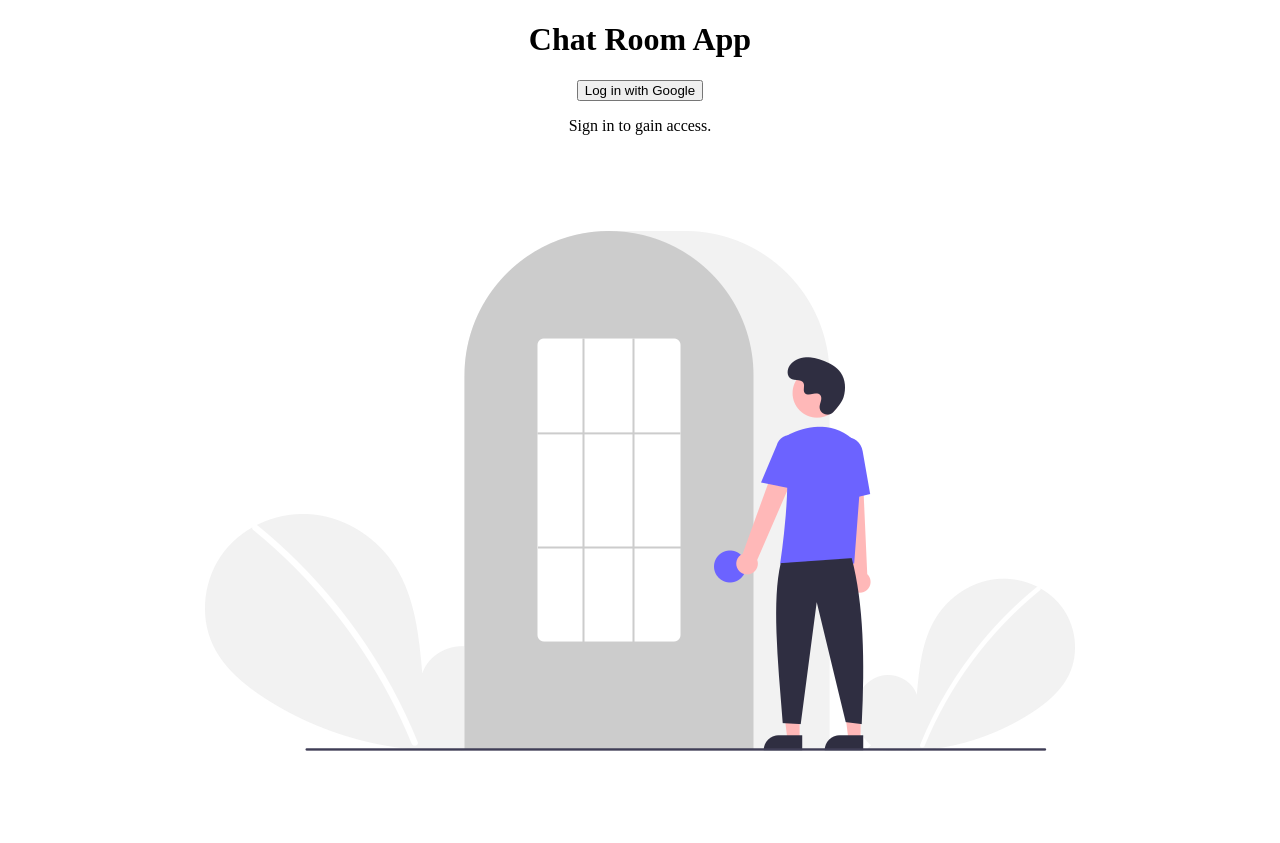
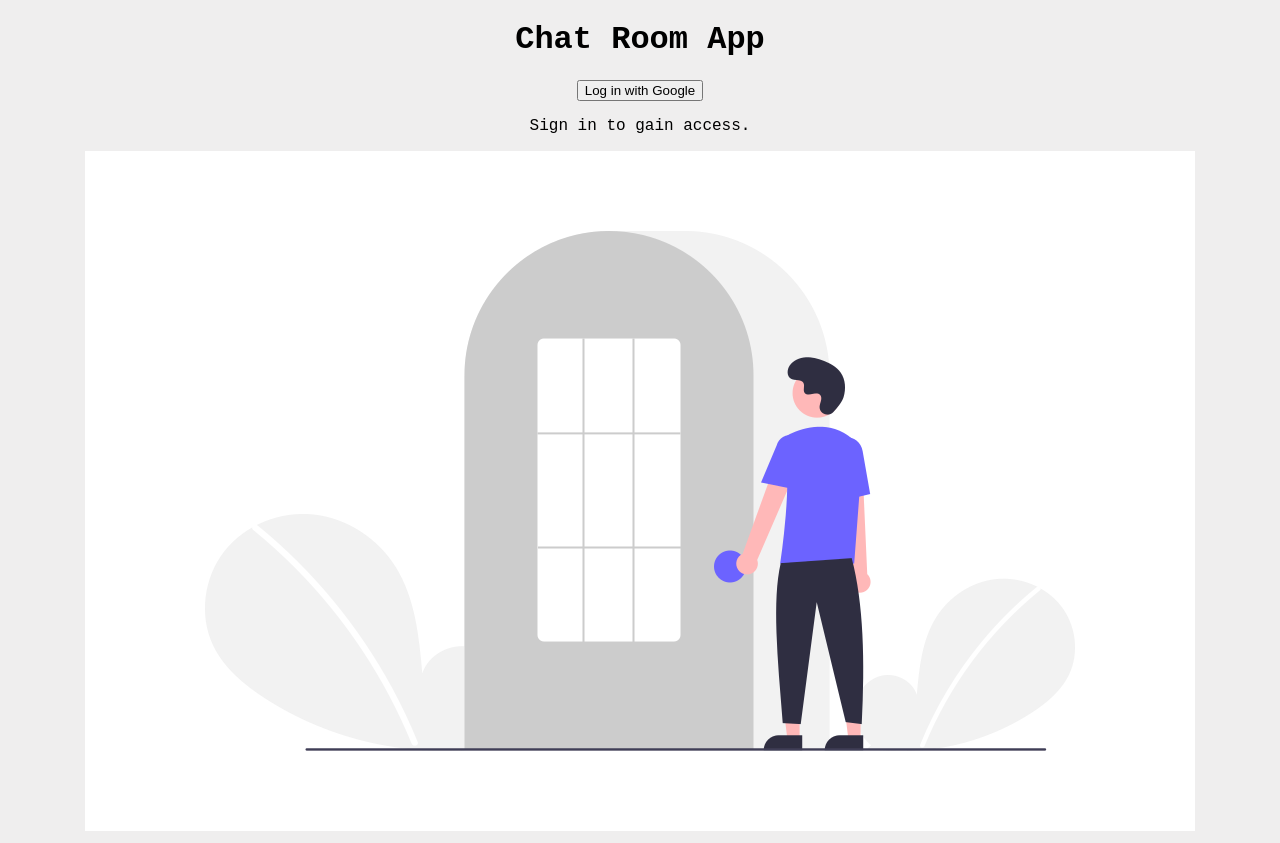
Before and after one commit to danielbutterfield/firebase-chat-app, a React (Create React App) app in the folder app/: page / in a window 1280 px wide. Built offline with nearby package versions, Linux system fonts and the light colour scheme; no server answers.

Commit message:
Add sass and some basic style

```diff
--- a/app/package.json
+++ b/app/package.json
@@ -11,6 +11,7 @@
     "@types/react": "^16.9.0",
     "@types/react-dom": "^16.9.0",
     "firebase": "^7.21.1",
+    "node-sass": "^4.14.1",
     "react": "^16.13.1",
     "react-dom": "^16.13.1",
     "react-firebase-hooks": "^2.2.0",
--- a/app/src/App.css
+++ /dev/null
@@ -1,10 +0,0 @@
-.App {
-  text-align: center;
-}
-
-img.profile {
-  border-radius: 50%;
-  height: 40px;
-  margin: 2px 5px;
-  width: 40px;
-}
--- a/app/src/App.tsx
+++ b/app/src/App.tsx
@@ -2,7 +2,7 @@ import * as React from 'react'
 import firebase from 'firebase/app'
 import 'firebase/auth'
 import 'firebase/firestore'
-import './App.css'
+import './style/main.scss'
 import { useAuthState } from 'react-firebase-hooks/auth'
 import Button from './components/Button'
 import ChatRoom from './components/ChatRoom'
--- /dev/null
+++ b/app/src/style/_colors.scss
@@ -0,0 +1,4 @@
+$dark-shadow: rgba(217, 210, 200, 0.5);
+$light-shadow: rgba(255, 255, 255, 0.85);
+$off-white: rgba(239, 238, 238, 1);
+$transparent-white: rgba(255, 255, 255, 0.2);
--- /dev/null
+++ b/app/src/style/_mixins.scss
@@ -0,0 +1,8 @@
+@mixin elevated {
+  background-color: $off-white;
+  border-radius: 12px;
+  border: 1px solid $transparent-white;
+  box-shadow: -6px -6px 26px 0 $light-shadow;
+  box-shadow: 6px 6px 16px 0 $dark-shadow;
+  padding: 20px;
+}
--- /dev/null
+++ b/app/src/style/main.scss
@@ -0,0 +1,28 @@
+@import 'colors';
+@import 'mixins';
+
+// Parent:   .stick-man
+// Elements: .stick-man__head .stick-man__arm
+// Modifier: .stick-man--blue .stick-man--yellow
+
+body {
+  background-color: $off-white;
+  font-family: Fira Code, monospace;
+  margin: 0;
+  padding: 0;
+}
+
+.App {
+  text-align: center;
+}
+
+img.profile {
+  border-radius: 50%;
+  height: 40px;
+  margin: 2px 5px;
+  width: 40px;
+}
+
+.elevated {
+  @include elevated();
+}
```
Also changed, not shown: 1 other file (tests, documents, lock files or other folders).
